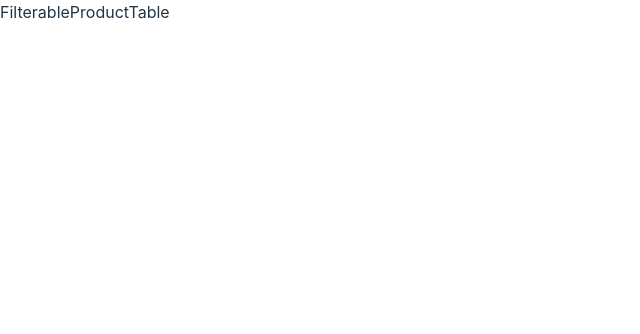
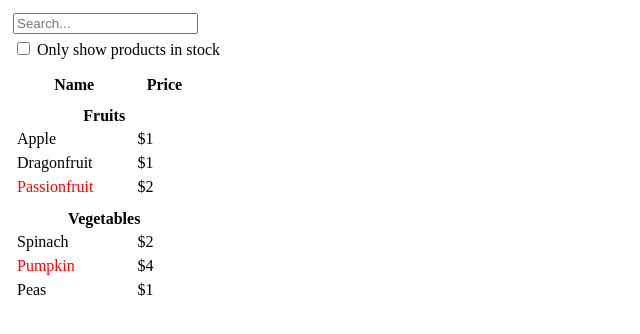
Before and after one commit to KeitoAbe/todo-app-prisma, a React (Vite) app in the folder thinking-in-react/: page / in a window 1280 px wide. Shown: the top 334 px of the page, without its empty margins (0-640 px from the left). Built offline with nearby package versions, Linux system fonts and the light colour scheme.

Commit message:
Keito/static version (#154)
* 静的なバージョンを作成

* 不要なCSSを削除

* 不要なclassNameを削除

* 不要なセレクタを削除

```diff
--- a/thinking-in-react/src/index.css
+++ /dev/null
@@ -1,68 +0,0 @@
-:root {
-  font-family: Inter, system-ui, Avenir, Helvetica, Arial, sans-serif;
-  line-height: 1.5;
-  font-weight: 400;
-
-  color-scheme: light dark;
-  color: rgba(255, 255, 255, 0.87);
-  background-color: #242424;
-
-  font-synthesis: none;
-  text-rendering: optimizeLegibility;
-  -webkit-font-smoothing: antialiased;
-  -moz-osx-font-smoothing: grayscale;
-  -webkit-text-size-adjust: 100%;
-}
-
-a {
-  font-weight: 500;
-  color: #646cff;
-  text-decoration: inherit;
-}
-a:hover {
-  color: #535bf2;
-}
-
-body {
-  margin: 0;
-  display: flex;
-  min-width: 320px;
-  min-height: 100vh;
-}
-
-h1 {
-  font-size: 3.2em;
-  line-height: 1.1;
-}
-
-button {
-  border-radius: 8px;
-  border: 1px solid transparent;
-  padding: 0.6em 1.2em;
-  font-size: 1em;
-  font-weight: 500;
-  font-family: inherit;
-  background-color: #1a1a1a;
-  cursor: pointer;
-  transition: border-color 0.25s;
-}
-button:hover {
-  border-color: #646cff;
-}
-button:focus,
-button:focus-visible {
-  outline: 4px auto -webkit-focus-ring-color;
-}
-
-@media (prefers-color-scheme: light) {
-  :root {
-    color: #213547;
-    background-color: #ffffff;
-  }
-  a:hover {
-    color: #747bff;
-  }
-  button {
-    background-color: #f9f9f9;
-  }
-}
--- /dev/null
+++ b/thinking-in-react/src/index.module.css
@@ -0,0 +1,20 @@
+body {
+  padding: 5px;
+}
+label {
+  display: block;
+  margin-top: 5px;
+  margin-bottom: 5px;
+}
+th {
+  padding-top: 10px;
+}
+
+td {
+  padding: 2px;
+  padding-right: 40px;
+}
+
+.soldOut {
+  color: red;
+}
--- a/thinking-in-react/src/main.tsx
+++ b/thinking-in-react/src/main.tsx
@@ -1,9 +1,59 @@
 import React from "react";
 import ReactDOM from "react-dom/client";
-import "./index.css";
+import styles from "./index.module.css";
 
 function FilterableProductTable() {
-  return <div>FilterableProductTable</div>;
+  return (
+    <div>
+      <div>
+        <input type="text" placeholder="Search..." />
+      </div>
+      <label>
+        <input type="checkbox" /> Only show products in stock
+      </label>
+      <table>
+        <thead>
+          <tr>
+            <th>Name</th>
+            <th>Price</th>
+          </tr>
+        </thead>
+        <tbody>
+          <tr>
+            <th colSpan={2}>Fruits</th>
+          </tr>
+          <tr>
+            <td>Apple</td>
+            <td>$1</td>
+          </tr>
+          <tr>
+            <td>Dragonfruit</td>
+            <td>$1</td>
+          </tr>
+          <tr>
+            <td className={styles.soldOut}>Passionfruit</td>
+            <td>$2</td>
+          </tr>
+
+          <tr>
+            <th colSpan={2}>Vegetables</th>
+          </tr>
+          <tr>
+            <td>Spinach</td>
+            <td>$2</td>
+          </tr>
+          <tr>
+            <td className={styles.soldOut}>Pumpkin</td>
+            <td>$4</td>
+          </tr>
+          <tr>
+            <td>Peas</td>
+            <td>$1</td>
+          </tr>
+        </tbody>
+      </table>
+    </div>
+  );
 }
 
 ReactDOM.createRoot(document.getElementById("root") as HTMLElement).render(
```
